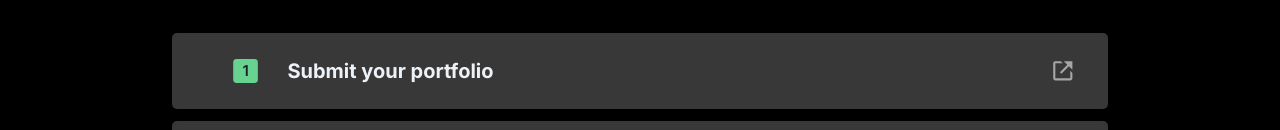
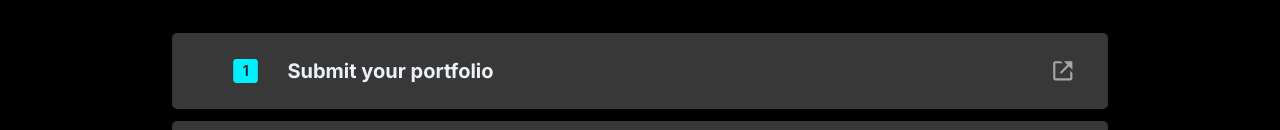
Before and after one commit to SAYUK09/platform-93by4, a Next.js app in the folder client/: page / in a window 1280 px wide. Shown: the part 390-520 px from the top of the page. Built offline with nearby package versions, Linux system fonts and the light colour scheme; no server answers.

Commit message:
fix: minor color updates

```diff
--- a/client/src/components/CheckList/CheckList.tsx
+++ b/client/src/components/CheckList/CheckList.tsx
@@ -13,7 +13,6 @@ export function CheckList({
   setCheckCount,
 }: CheckListProps): JSX.Element {
   const handleCheckBoxChange = (id: string, text: string) => {
-    console.log('checked', text)
     setCheckCount &&
       setCheckCount((checkCount) => {
         if (checkCount.includes(id)) {
@@ -31,7 +30,7 @@ export function CheckList({
             return (
               <Checkbox
                 key={id}
-                colorscheme="teal"
+                colorScheme="teal"
                 color={theme.colors.black['100']}
                 marginBottom={'0.5rem'}
                 display={'flex'}
--- a/client/src/components/LockIcon/LockIcon.tsx
+++ b/client/src/components/LockIcon/LockIcon.tsx
@@ -14,7 +14,7 @@ export function LockIcon({ collapsible, locked, index }: LockIconPropType) {
         <Flex alignItems={'center'} transform={['scale(1)', 'scale(0.85)']}>
           <Text
             background={
-              !locked ? theme.colors.green['300'] : theme.colors.gray['300']
+              !locked ? theme.colors.brand['500'] : theme.colors.gray['300']
             }
             display={'flex'}
             justifyContent={'center'}
```
